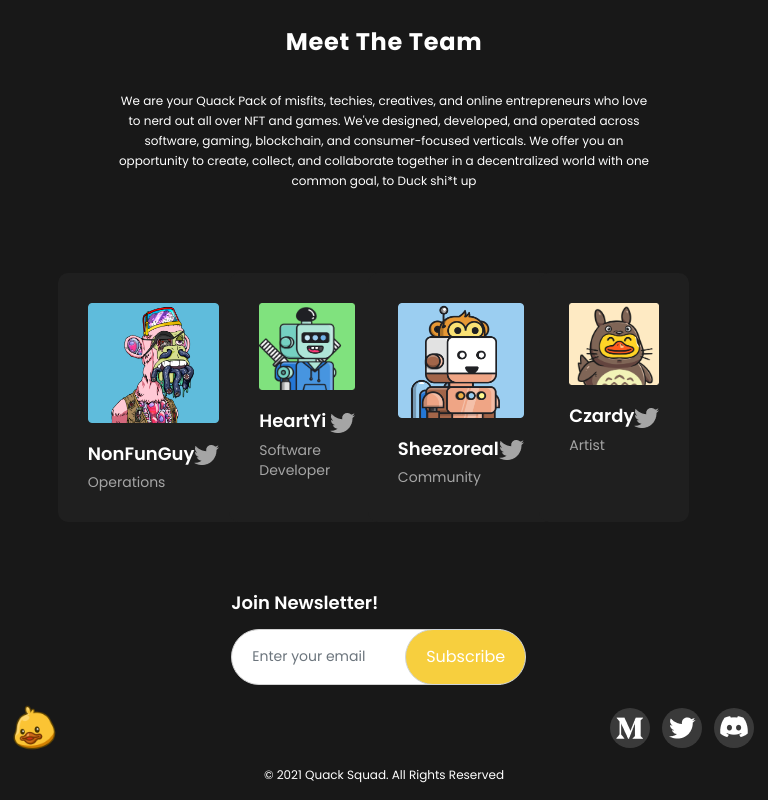
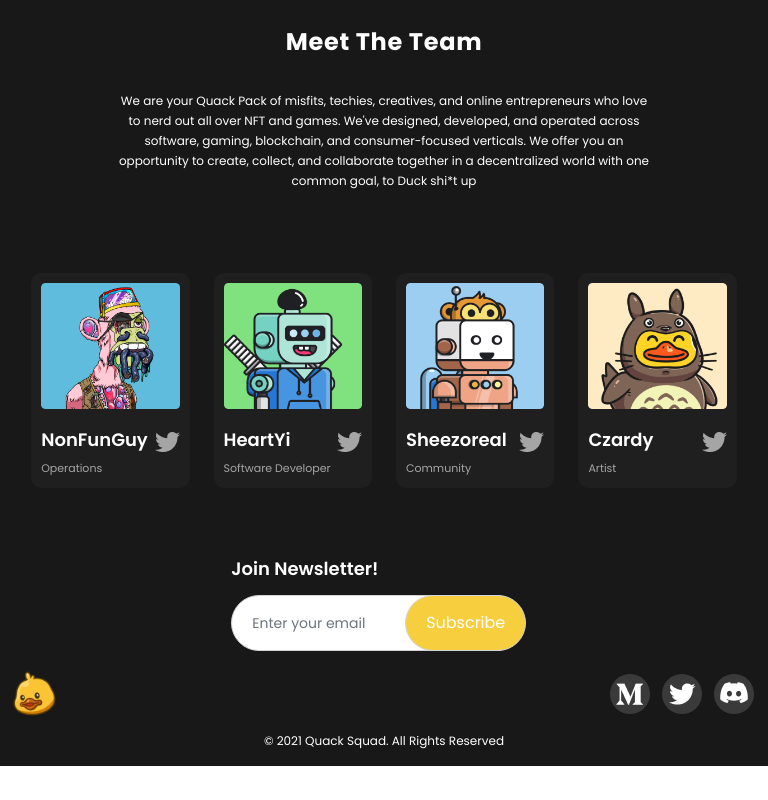
Before and after one commit to masudrana08/quackland, a Next.js app: page / in a window 768 px wide. Shown: the part 3096-3896 px from the top of the page. After the commit the page ends 3862 px from the top, so only its background shows below. Built offline with nearby package versions, Linux system fonts and the light colour scheme.

Commit message:
done all

```diff
--- a/styles/team.css
+++ b/styles/team.css
@@ -28,7 +28,7 @@
 
 .mycard{
   background-color: rgba(31, 31, 31, 1);
-  max-width: 248px;
+  /* max-width: 248px; */
   padding: 30px;
   border-radius: 10px;
 }
@@ -51,3 +51,33 @@
 .content-part .tweetCont{
   flex-shrink: 1;
 }
+
+@media only screen and (min-width: 768px) and (max-width:1227px){
+  .cardContainer{
+    width: 95%;
+    margin: auto;
+    row-gap: 20px;
+  }
+  .card-inner{
+    display: flex;
+    justify-content: center;
+    /* background-color: rgba(31, 31, 31, 1); */
+    /* padding: 20px  */
+  }
+
+ .mycard{
+   background-color: rgba(31, 31, 31, 1);
+   padding: 10px;
+   border-radius: 10px;
+ }
+ .mycard .imgCont{
+   margin: auto
+ }
+ .mycard .imgCont img{
+  margin-bottom: 20px
+
+}
+.content-part p{
+  font-size: 11px;
+}
+}
```
